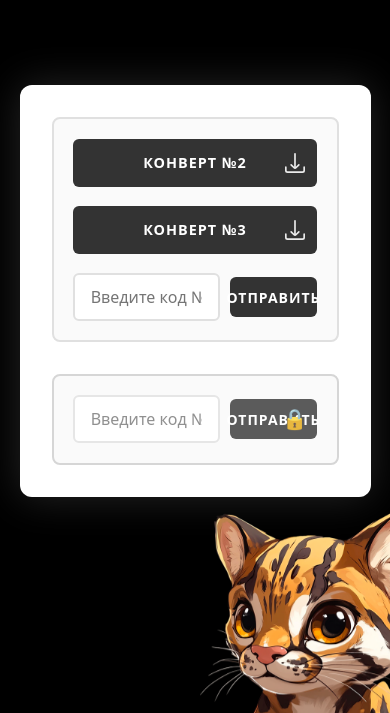
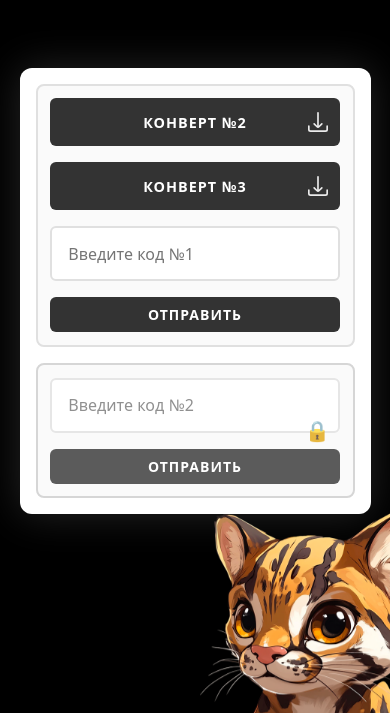
Before and after one commit to slow6r/detective-game, a React (Vite) app: page / in a window 390 px wide. Shown: the part 131-844 px from the top of the page. Built offline with nearby package versions, Linux system fonts and the light colour scheme.

Commit message:
first commit

```diff
--- a/src/features/Form/ui/Form.module.css
+++ b/src/features/Form/ui/Form.module.css
@@ -146,16 +146,59 @@
   .form {
     width: 90%;
     max-width: 600px;
-    padding: 2rem;
+    padding: 1.5rem;
+    gap: 1.5rem;
   }
 
   .block {
-    padding: 1.2rem;
+    padding: 1rem;
+    gap: 1rem;
   }
 
   .modal {
     width: 95%;
-    padding: 1.5rem;
+    padding: 1.2rem;
+  }
+
+  .modal p {
+    font-size: 1rem;
+  }
+
+  .inputWrapper {
+    flex-direction: column;
+    gap: 0.5rem;
+  }
+
+  .inputWrapper input {
+    width: 100%;
+  }
+
+  .submitButton {
+    width: 100%;
+    margin-top: 0.5rem;
+  }
+}
+
+@media (max-width: 480px) {
+  .form {
+    padding: 1rem;
+    gap: 1rem;
+  }
+
+  .block {
+    padding: 0.8rem;
+  }
+
+  .modal {
+    padding: 1rem;
+  }
+
+  .modal p {
+    font-size: 0.9rem;
+  }
+
+  .hint {
+    font-size: 0.7rem;
   }
 }
 
```
